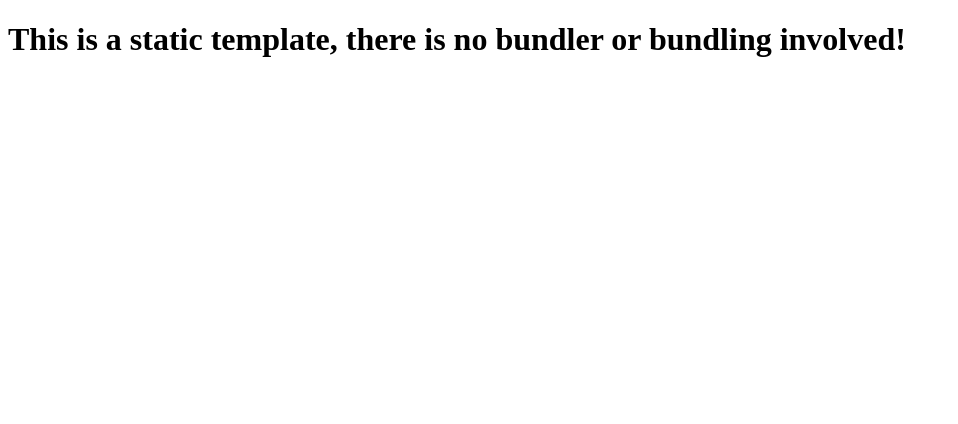
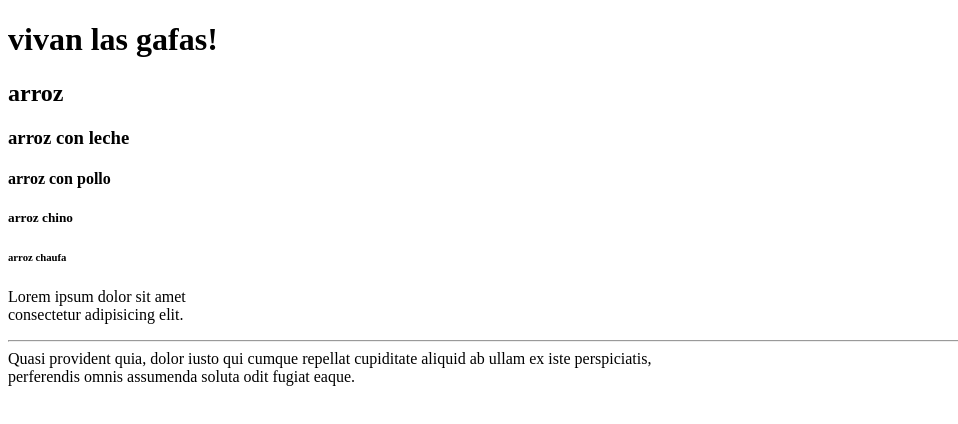
Before and after one commit to bella15m/html-isabella-marulanda, a website: page index.html in a window 1280 px wide. Shown: the whole page, without its empty margins (0-958 px from the left). Drawn offline with Linux system fonts and the light colour scheme.

Commit message:
clase 2 titulo parrafos}salto de linea espacio

```diff
--- a/index.html
+++ b/index.html
@@ -1,12 +1,25 @@
 <!DOCTYPE html>
 <html lang="en">
   <head>
-    <meta charset="UTF-8">
-    <meta name="viewport" content="width=device-width, initial-scale=1.0">
-    <meta http-equiv="X-UA-Compatible" content="ie=edge">
+    <meta charset="UTF-8" />
+    <meta name="viewport" content="width=device-width, initial-scale=1.0" />
+    <meta http-equiv="X-UA-Compatible" content="ie=edge" />
     <title>Static Template</title>
   </head>
   <body>
-    <h1>This is a static template, there is no bundler or bundling involved!</h1>
+    <h1>vivan las gafas!</h1>
+    <h2>arroz</h2>
+    <h3>arroz con leche</h3>
+    <h4>arroz con pollo</h4>
+    <h5>arroz chino</h5>
+    <h6>arroz chaufa</h6>
   </body>
 </html>
+<p>
+  Lorem ipsum dolor sit amet<br />
+  consectetur adipisicing elit. <br />
+  <hr>
+  Quasi provident quia, dolor iusto qui cumque repellat cupiditate aliquid ab
+  ullam ex iste perspiciatis,<br />
+  perferendis omnis assumenda soluta odit fugiat eaque.
+</p>
```
